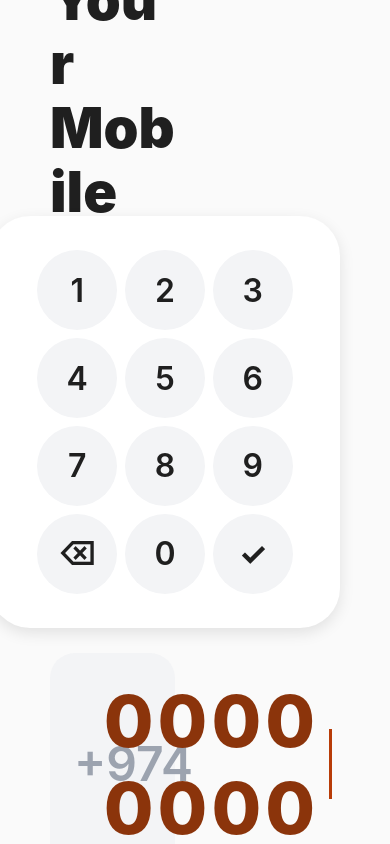
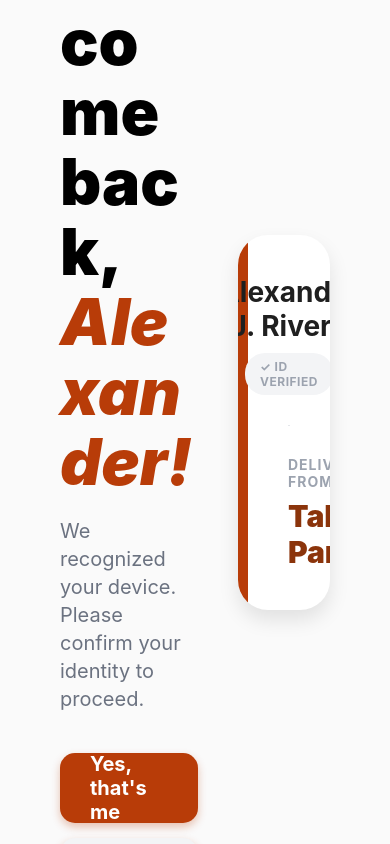
Before and after one commit to abideen1052/JKiosk, a React Native app: screen /WelcomeBack in a window 390 px wide. Shown: the top 844 px of the page. Built offline with nearby package versions, Linux system fonts and the light colour scheme; what react-native-device-info would draw is missing.

Commit message:
Welcome back UI added

```diff
--- a/src/components/ui/CommonButton/index.tsx
+++ b/src/components/ui/CommonButton/index.tsx
@@ -6,6 +6,7 @@ interface CommonButtonProps {
   onPress: () => void;
   style?: ViewStyle;
   backgroundColor?: string;
+  textColor?: string;
   disabled?: boolean;
 }
 
@@ -14,6 +15,7 @@ const CommonButton: React.FC<CommonButtonProps> = ({
   onPress,
   style,
   backgroundColor,
+  textColor,
   disabled,
 }) => {
   return (
@@ -27,7 +29,9 @@ const CommonButton: React.FC<CommonButtonProps> = ({
       activeOpacity={0.8}
       disabled={disabled}
     >
-      <Text style={styles.text}>{title}</Text>
+      <Text style={[styles.text, textColor ? { color: textColor } : null]}>
+        {title}
+      </Text>
     </TouchableOpacity>
   );
 };
--- a/src/navigation/AppNavigator.tsx
+++ b/src/navigation/AppNavigator.tsx
@@ -6,6 +6,7 @@ import CompanySelectionScreen from '../screens/CompanySelectionScreen';
 import NameScreen from '../screens/NameScreen';
 import OrderScreen from '../screens/OrderScreen';
 import SuccessScreen from '../screens/SuccessScreen';
+import WelcomeBackScreen from '../screens/WelcomeBackScreen';
 
 export type RootStackParamList = {
   Auth: undefined;
@@ -13,6 +14,7 @@ export type RootStackParamList = {
   Name: undefined;
   Order: undefined;
   Success: undefined;
+  WelcomeBack: undefined;
 };
 
 const Stack = createNativeStackNavigator<RootStackParamList>();
@@ -31,6 +33,7 @@ export default function AppNavigator() {
       <Stack.Screen name="Name" component={NameScreen} />
       <Stack.Screen name="Order" component={OrderScreen} />
       <Stack.Screen name="Success" component={SuccessScreen} />
+      <Stack.Screen name="WelcomeBack" component={WelcomeBackScreen} />
     </Stack.Navigator>
   );
 }
--- a/src/screens/AuthScreen/index.tsx
+++ b/src/screens/AuthScreen/index.tsx
@@ -32,7 +32,14 @@ const AuthScreen = ({ navigation }: AuthScreenProps) => {
 
   const handleNextPress = () => {
     console.log('Next pressed for:', phoneNumber);
-    navigation.navigate('CompanySelection');
+    // Simulating user existence check
+    // For now, let's say if any number is entered, we go to Welcome back
+    // to show off the new screen, otherwise we can still go to CompanySelection
+    if (phoneNumber.length === 8) {
+      navigation.navigate('WelcomeBack');
+    } else {
+      navigation.navigate('CompanySelection');
+    }
   };
 
   const formatPhoneNumber = (num: string) => {
--- /dev/null
+++ b/src/screens/WelcomeBackScreen/index.tsx
@@ -0,0 +1,145 @@
+import React from 'react';
+import { View, Text, StatusBar } from 'react-native';
+import DeviceInfo from 'react-native-device-info';
+import { SafeAreaView } from 'react-native-safe-area-context';
+import { strings } from '../../theme/strings';
+import { colors } from '../../theme/color';
+import CommonButton from '../../components/ui/CommonButton';
+import { NativeStackNavigationProp } from '@react-navigation/native-stack';
+import { RootStackParamList } from '../../navigation/AppNavigator';
+import { styles } from './styles';
+
+interface WelcomeBackScreenProps {
+  navigation: NativeStackNavigationProp<RootStackParamList, 'WelcomeBack'>;
+  route?: any;
+}
+
+const isTablet = DeviceInfo.isTablet();
+
+const WelcomeBackScreen = ({ navigation }: WelcomeBackScreenProps) => {
+  // Mock data - In a real app, this would come from an API or route params
+  const userData = {
+    name: 'Alexander J. Rivera',
+    company: 'Talabat Partner',
+    isVerified: true,
+  };
+
+  const handleConfirm = () => {
+    // Navigate to Order screen directly or Company selection if needed
+    navigation.navigate('Order');
+  };
+
+  const handleNotMe = () => {
+    // Go back to Auth to re-enter details
+    navigation.navigate('CompanySelection');
+  };
+
+  const renderContent = () => {
+    if (isTablet) {
+      return (
+        <View style={[styles.container, styles.tabletContainer]}>
+          <View style={styles.leftSection}>
+            <Text style={[styles.title, styles.tabletTitle]}>
+              {strings.welcomeBack}
+            </Text>
+            <Text style={[styles.title, styles.tabletTitle, styles.nameText]}>
+              {userData.name.split(' ')[0]}!
+            </Text>
+            <Text style={styles.subtitle}>{strings.welcomeSub}</Text>
+
+            <View style={styles.buttonGroup}>
+              <CommonButton
+                title={strings.yesThatsMe}
+                onPress={handleConfirm}
+                style={styles.confirmButton}
+              />
+              <CommonButton
+                title={strings.updateDetails}
+                onPress={handleNotMe}
+                backgroundColor={colors.greyLight}
+                textColor={colors.textSubHeader}
+                style={styles.notMeButton}
+              />
+            </View>
+          </View>
+
+          <View style={styles.rightSection}>
+            <View style={styles.card}>
+              <View style={styles.cardAccent} />
+              <View style={styles.cardContent}>
+                <Text style={styles.cardName}>{userData.name}</Text>
+                {userData.isVerified && (
+                  <View style={styles.verifiedBadge}>
+                    <Text style={styles.verifiedText}>✓ ID VERIFIED</Text>
+                  </View>
+                )}
+
+                <View style={styles.divider} />
+
+                <View style={styles.infoRow}>
+                  <Text style={styles.label}>{strings.deliveringFrom}</Text>
+                  <Text style={styles.value}>{userData.company}</Text>
+                </View>
+              </View>
+            </View>
+          </View>
+        </View>
+      );
+    }
+
+    return (
+      <SafeAreaView style={styles.container}>
+        <StatusBar
+          barStyle="dark-content"
+          backgroundColor={colors.background}
+        />
+
+        <View style={styles.mobileHeader}>
+          <Text style={styles.title}>{strings.welcomeBack}</Text>
+          <Text style={[styles.title, styles.nameText]}>
+            {userData.name.split(' ')[0]}!
+          </Text>
+          <Text style={styles.subtitle}>{strings.welcomeSub}</Text>
+        </View>
+
+        <View style={styles.card}>
+          <View style={styles.cardAccent} />
+          <View style={styles.cardContent}>
+            <Text style={styles.cardName}>{userData.name}</Text>
+            {userData.isVerified && (
+              <View style={styles.verifiedBadge}>
+                <Text style={styles.verifiedText}>✓ ID VERIFIED</Text>
+              </View>
+            )}
+
+            <View style={styles.divider} />
+
+            <View style={styles.infoRow}>
+              <Text style={styles.label}>{strings.deliveringFrom}</Text>
+              <Text style={styles.value}>{userData.company}</Text>
+            </View>
+          </View>
+        </View>
+
+        <View style={styles.mobileFooter}>
+          <CommonButton
+            title={strings.yesThatsMe}
+            onPress={handleConfirm}
+            style={styles.confirmButton}
+          />
+          <CommonButton
+            title={strings.updateDetails}
+            onPress={handleNotMe}
+            backgroundColor={colors.greyLight}
+            textColor={colors.textSubHeader}
+            style={styles.notMeButton}
+          />
+        </View>
+      </SafeAreaView>
+    );
+  };
+
+  return renderContent();
+};
+
+export default WelcomeBackScreen;
--- /dev/null
+++ b/src/screens/WelcomeBackScreen/styles.ts
@@ -0,0 +1,131 @@
+import { StyleSheet } from 'react-native';
+import { colors } from '../../theme/color';
+
+export const styles = StyleSheet.create({
+  container: {
+    flex: 1,
+    backgroundColor: colors.background,
+    paddingHorizontal: 25,
+  },
+  tabletContainer: {
+    flexDirection: 'row',
+    paddingHorizontal: 60,
+    alignItems: 'center',
+    justifyContent: 'space-between',
+  },
+  leftSection: {
+    flex: 1.2,
+    justifyContent: 'center',
+    paddingRight: 40,
+  },
+  rightSection: {
+    flex: 0.8,
+    alignItems: 'center',
+    justifyContent: 'center',
+  },
+  title: {
+    fontSize: 48,
+    fontWeight: '900',
+    color: colors.black,
+    lineHeight: 52,
+  },
+  tabletTitle: {
+    fontSize: 64,
+    lineHeight: 70,
+  },
+  nameText: {
+    color: colors.primary,
+    fontStyle: 'italic',
+  },
+  subtitle: {
+    fontSize: 20,
+    color: colors.textSubHeader,
+    lineHeight: 28,
+    marginTop: 20,
+    marginBottom: 40,
+    maxWidth: '90%',
+  },
+  buttonGroup: {
+    width: '100%',
+    maxWidth: 400,
+  },
+  confirmButton: {
+    marginBottom: 15,
+  },
+  notMeButton: {
+    backgroundColor: colors.greyLight,
+  },
+  card: {
+    backgroundColor: colors.white,
+    borderRadius: 30,
+    width: '100%',
+    maxWidth: 450,
+    shadowColor: colors.black,
+    shadowOffset: { width: 0, height: 10 },
+    shadowOpacity: 0.1,
+    shadowRadius: 20,
+    elevation: 10,
+    flexDirection: 'row',
+    overflow: 'hidden',
+  },
+  cardAccent: {
+    width: 10,
+    backgroundColor: colors.primary,
+  },
+  cardContent: {
+    flex: 1,
+    padding: 40,
+    alignItems: 'center',
+  },
+  cardName: {
+    fontSize: 28,
+    fontWeight: 'bold',
+    color: colors.textHeader,
+    textAlign: 'center',
+    marginBottom: 10,
+  },
+  verifiedBadge: {
+    backgroundColor: colors.greyLight,
+    paddingHorizontal: 15,
+    paddingVertical: 6,
+    borderRadius: 20,
+    marginBottom: 30,
+  },
+  verifiedText: {
+    fontSize: 12,
+    fontWeight: 'bold',
+    color: colors.textMuted,
+    letterSpacing: 0.5,
+  },
+  divider: {
+    width: '100%',
+    height: 1,
+    backgroundColor: colors.footerBorder,
+    marginBottom: 30,
+  },
+  infoRow: {
+    width: '100%',
+    alignItems: 'flex-start',
+  },
+  label: {
+    fontSize: 14,
+    fontWeight: 'bold',
+    color: colors.textMuted,
+    marginBottom: 8,
+    textTransform: 'uppercase',
+    letterSpacing: 1,
+  },
+  value: {
+    fontSize: 30,
+    fontWeight: '900',
+    color: colors.secondary,
+  },
+  mobileHeader: {
+    marginTop: 60,
+    marginBottom: 40,
+  },
+  mobileFooter: {
+    marginTop: 'auto',
+    marginBottom: 40,
+  },
+});
--- a/src/theme/strings.ts
+++ b/src/theme/strings.ts
@@ -23,4 +23,10 @@ export const strings = {
   date: 'DATE',
   newEntry: 'New Entry',
   autoRedirect: 'Auto-redirecting in',
+  welcomeBack: 'Welcome back,',
+  welcomeSub: 'We recognized your device. Please confirm your identity to proceed.',
+  yesThatsMe: "Yes, that's me",
+  notMe: 'Not me',
+  updateDetails: 'Update Details',
+  deliveringFrom: 'DELIVERING FROM',
 };
```
